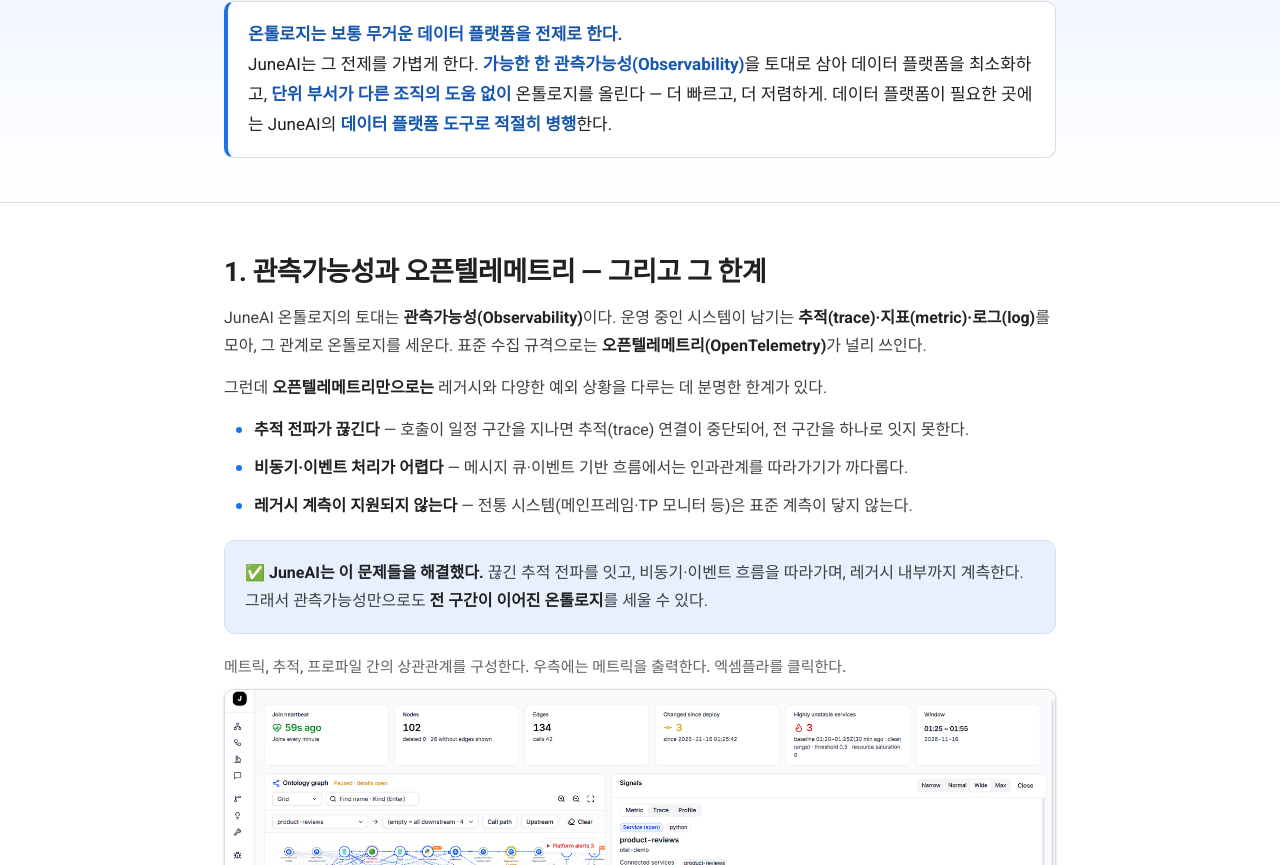
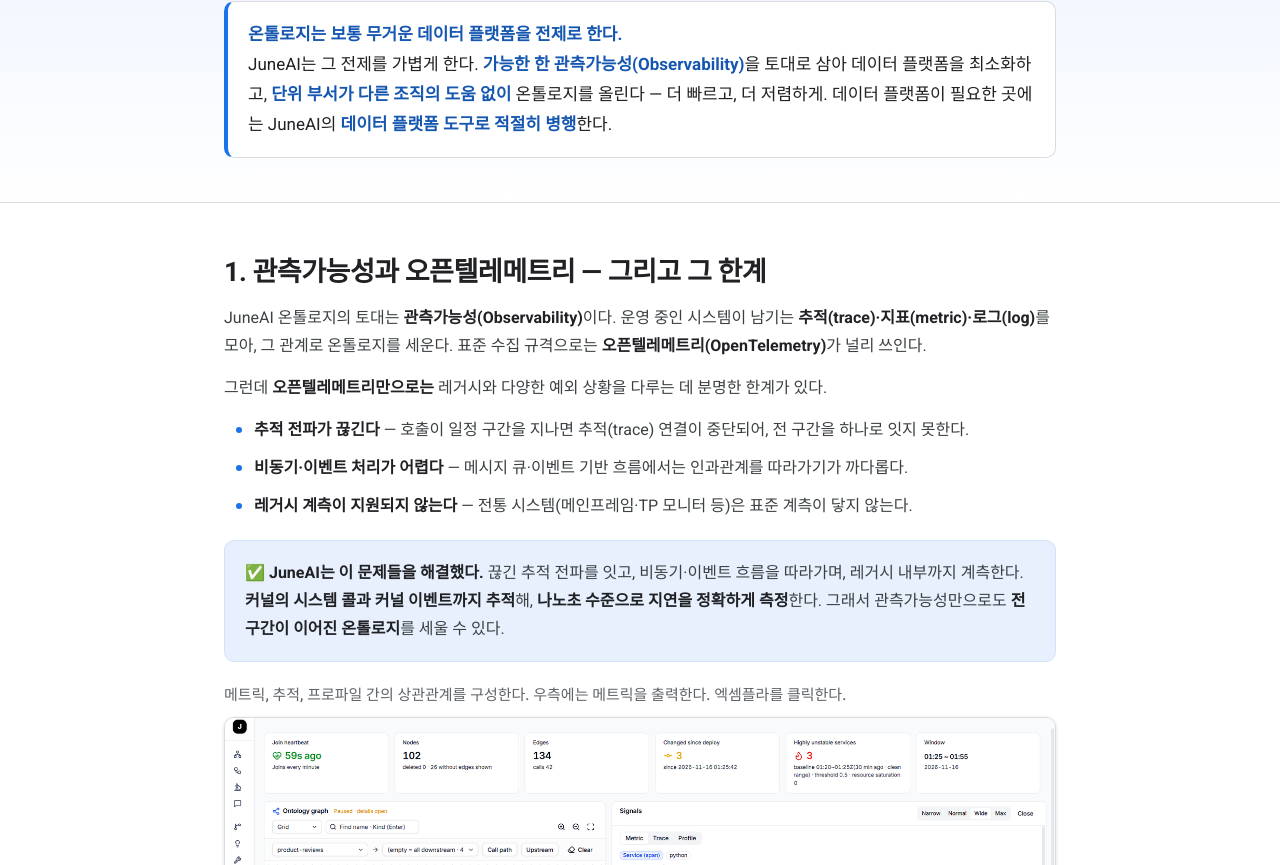
Before and after one commit to philllipjung/juneai, a plain HTML site: page case-observability.html in a window 1280 px wide. Shown: the part 235-1100 px from the top of the page. Drawn offline with Linux system fonts and the light colour scheme.

Commit message:
관측 케이스: 커널 시스템콜·이벤트 추적, 나노초 지연 측정 문구 추가 (KO·EN)

```diff
--- a/case-observability.html
+++ b/case-observability.html
@@ -106,7 +106,7 @@
     <li><strong>비동기·이벤트 처리가 어렵다</strong> — 메시지 큐·이벤트 기반 흐름에서는 인과관계를 따라가기가 까다롭다.</li>
     <li><strong>레거시 계측이 지원되지 않는다</strong> — 전통 시스템(메인프레임·TP 모니터 등)은 표준 계측이 닿지 않는다.</li>
   </ul>
-  <blockquote><p>✅ <strong>JuneAI는 이 문제들을 해결했다.</strong> 끊긴 추적 전파를 잇고, 비동기·이벤트 흐름을 따라가며, 레거시 내부까지 계측한다. 그래서 관측가능성만으로도 <strong>전 구간이 이어진 온톨로지</strong>를 세울 수 있다.</p></blockquote>
+  <blockquote><p>✅ <strong>JuneAI는 이 문제들을 해결했다.</strong> 끊긴 추적 전파를 잇고, 비동기·이벤트 흐름을 따라가며, 레거시 내부까지 계측한다. <strong>커널의 시스템 콜과 커널 이벤트까지 추적</strong>해, <strong>나노초 수준으로 지연을 정확하게 측정</strong>한다. 그래서 관측가능성만으로도 <strong>전 구간이 이어진 온톨로지</strong>를 세울 수 있다.</p></blockquote>
 
   <figure class="shot">
     <figcaption>메트릭, 추적, 프로파일 간의 상관관계를 구성한다. 우측에는 메트릭을 출력한다. 엑셈플라를 클릭한다.</figcaption>
```
Also changed, not shown: en/case-observability.html (+1 -1 lines).
